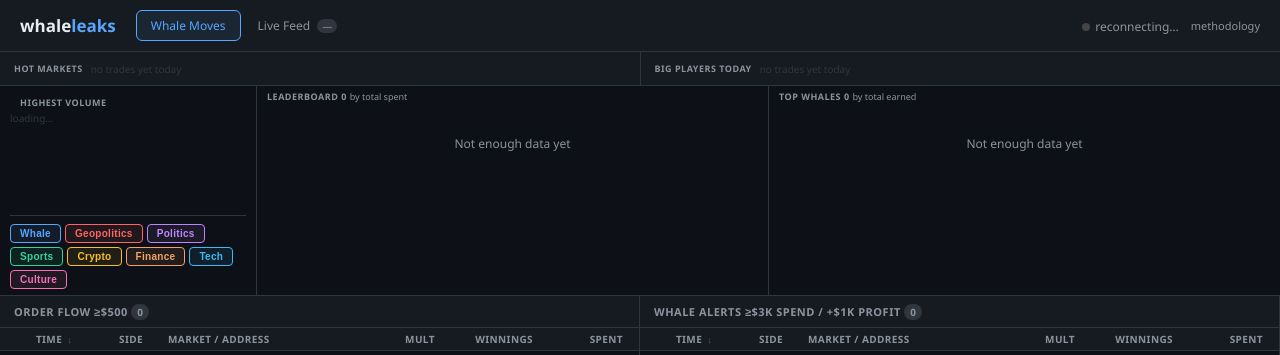
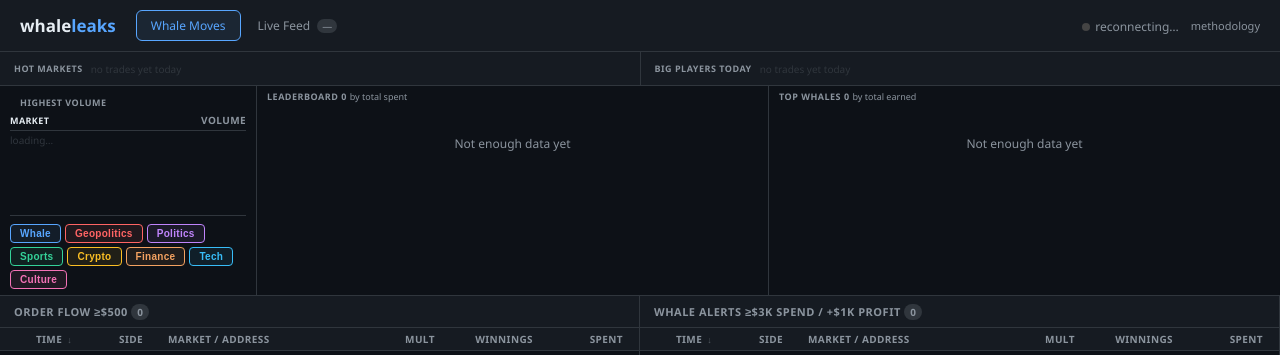
Before and after one commit to hardwarestorecat/whaleleaks, a FastAPI app: page / in a window 1280 px wide. Shown: the top 355 px of the page. Run offline with FastAPI, Linux system fonts and the light colour scheme; data that the repository does not hold is empty; parts of the project's set-up code (start-up, migrations or seed data) failed here and were passed over.

Commit message:
Make date readable (muted not border color), add column headers to highest volume
Co-Authored-By: Claude Opus 4.6 (1M context) <noreply@anthropic.com>

```diff
--- a/templates/index.html
+++ b/templates/index.html
@@ -95,7 +95,7 @@
 
   .flow-time { flex-shrink: 0; width: 80px; text-align: center; }
   .flow-ts { font-size: 12px; color: var(--muted); }
-  .flow-date { font-size: 10px; color: var(--border); margin-top: 1px; }
+  .flow-date { font-size: 10px; color: var(--muted); margin-top: 1px; }
   .flow-tags { font-size: 11px; color: var(--muted); margin-top: 2px; display: flex; align-items: center; gap: 4px; flex-wrap: wrap; }
   .flow-body { flex: 1; min-width: 0; }
   .flow-market { white-space: normal; word-break: break-word; line-height: 1.3; font-size: 14px; }
@@ -121,7 +121,7 @@
   .alert-item:hover { background: rgba(255,255,255,.02); }
   .alert-time { flex-shrink: 0; width: 80px; text-align: center; }
   .alert-ts { font-size: 12px; color: var(--muted); }
-  .alert-date { font-size: 10px; color: var(--border); margin-top: 1px; }
+  .alert-date { font-size: 10px; color: var(--muted); margin-top: 1px; }
   .alert-tags { font-size: 11px; color: var(--muted); margin-top: 2px; display: flex; align-items: center; gap: 4px; flex-wrap: wrap; }
   .alert-side { width: 54px; flex-shrink: 0; display: flex; flex-direction: column; align-items: center; gap: 2px; }
   .side-badge { width: 54px; text-align: center; border-radius: 4px; font-size: 11px; font-weight: 800; padding: 3px 3px; flex-shrink: 0; }
@@ -209,6 +209,7 @@
   .top-bar-filters-sep { height: 1px; background: var(--border); margin: 4px 0; flex-shrink: 0; }
   .top-bar-hot-list { display: flex; flex-direction: column; gap: 1px; }
   .hot-row { display: flex; align-items: center; gap: 6px; padding: 2px 0; font-size: 11px; }
+  .hot-row.hot-header { font-size: 9px; color: var(--muted); text-transform: uppercase; letter-spacing: .4px; font-weight: 600; border-bottom: 1px solid var(--border); padding-bottom: 3px; margin-bottom: 2px; }
   .hot-row .hot-title { flex: 1; min-width: 0; overflow: hidden; text-overflow: ellipsis; white-space: nowrap; color: var(--text); }
   .hot-row .hot-vol { flex-shrink: 0; font-weight: 700; font-size: 10px; color: var(--muted); }
   .top-bar-section { flex: 0 0 40%; border-left: 1px solid var(--border); display: flex; flex-direction: column; min-height: 0; overflow: hidden; }
@@ -426,6 +427,10 @@
     <div class="top-bar-tags">
       <div class="top-bar-hot">
         <div class="top-bar-label">Highest Volume</div>
+        <div class="hot-row hot-header">
+          <span class="hot-title">Market</span>
+          <span class="hot-vol">Volume</span>
+        </div>
         <div class="top-bar-hot-list" id="top-bar-hot"><span class="ab-placeholder">loading…</span></div>
       </div>
       <div class="top-bar-filters-sep"></div>
```
